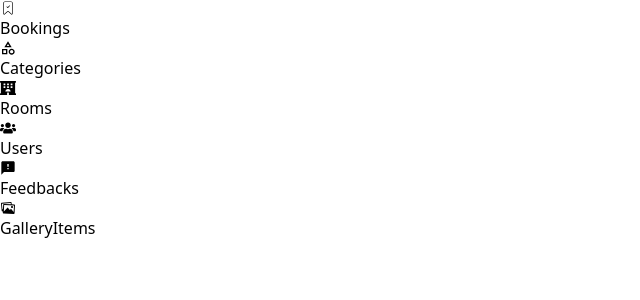
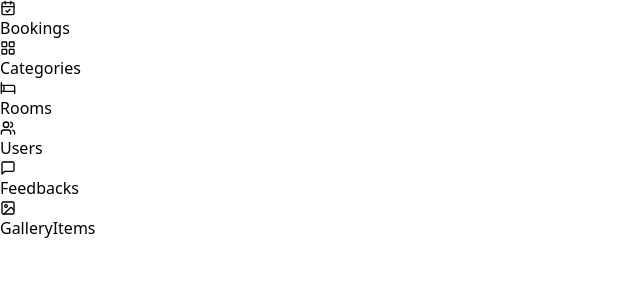
Before and after one commit to vindyasathsarani/hotel-management-frontend, a React (Vite) app: page /admin in a window 1280 px wide. Shown: the top 300 px of the page, without its empty margins (0-640 px from the left). Built offline with nearby package versions, Linux system fonts and the light colour scheme.

Commit message:
Setup Login page with routing

```diff
--- a/src/App.jsx
+++ b/src/App.jsx
@@ -2,15 +2,16 @@ import { BrowserRouter, Route, Routes } from "react-router-dom";
 import "./App.css";
 import AdminPage from "./pages/admin-page/admin";
 import HomePage from "./pages/client-page/homePage";
-import TestComponent from "./components/test/test";
+import LoginPage from "./pages/client-page/login";
 
 function App() {
   return (
     <BrowserRouter>
       <Routes>
         <Route path="/" element={<HomePage />} />
-        <Route path="/test" element={<TestComponent/>}/>
+        <Route path="/login" element={<LoginPage/>}/>
         <Route path="/admin/*" element={<AdminPage />} />
+
 
       </Routes>
     </BrowserRouter>
--- a/src/components/test/test.jsx
+++ b/src/components/test/test.jsx
@@ -1,15 +1,32 @@
-export default function TestComponent(){
+import { useState } from "react";
 
-    let num = 0;
+export default function TestComponent() {
+  const [num, setNum] = useState(0);
 
-    return(
-        <div className="bg-red-900 w-full h-[100vh] flex justify-center items-center">
-            <div className="bg-white w-[350px] h-[350px] flex justify-center items-center">
-                <button className="w-[60px] h-[60px] bg-blue-500 rounded-full text-2xl text-white text-center">
-                    -
-                </button>
-            </div>
+  return (
+    <div className="bg-red-900 w-full h-[100vh] flex justify-center items-center">
+      <div className="bg-white w-[350px] h-[350px] flex justify-center items-center">
+        <button
+          className="w-[60px] h-[60px] bg-blue-500 rounded-full text-2xl text-white text-center"
+          onClick={() => {
+            const newNum = num - 1;
 
-        </div>
-    )
+            setNum(newNum);
+          }}
+        >
+          -
+        </button>
+        <span className="text-6xl">{num}</span>
+        <button
+          className="w-[60px] h-[60px] bg-red-500 rounded-full text-2xl text-white text-center"
+          onClick={() => {
+            const newNum = num + 1;
+            setNum(newNum);
+          }}
+        >
+          +
+        </button>
+      </div>
+    </div>
+  );
 }
--- a/src/pages/admin-page/admin.jsx
+++ b/src/pages/admin-page/admin.jsx
@@ -1,10 +1,10 @@
 import { Link, Route, Routes } from "react-router-dom";
-import { CiBookmarkCheck } from "react-icons/ci";
-import { MdOutlineCategory } from "react-icons/md";
-import { FaHotel } from "react-icons/fa"; // Icon for Rooms
-import { FaUsers } from "react-icons/fa"; // Icon for Users
-import { MdFeedback } from "react-icons/md"; // Icon for Feedbacks
-import { IoMdImages } from "react-icons/io"; // Icon for GalleryItems
+import { LuCalendarCheck } from "react-icons/lu"; // Line icon for Bookings
+import { LuLayoutGrid } from "react-icons/lu"; // Line icon for Categories
+import { LuBed } from "react-icons/lu"; // Line icon for Rooms
+import { LuUsers } from "react-icons/lu"; // Line icon for Users
+import { LuMessageSquare } from "react-icons/lu"; // Line icon for Feedbacks
+import { LuImage } from "react-icons/lu"; // Line icon for GalleryItems
 import AdminBooking from "../admin/Bookings/adminBooking";
 import AdminCategories from "../admin/categories/adminCategories";
 import AdminFeedback from "../admin/feedbacks/feedback";
@@ -20,42 +20,42 @@ export default function AdminPage() {
         {/* Bookings */}
         <div className="text-white text-[30px] hover:font-bold flex items-center px-4">
           <Link to="/admin/bookings" className="flex items-center gap-2">
-            <CiBookmarkCheck />
+            <LuCalendarCheck />
             Bookings
           </Link>
         </div>
         {/* Categories */}
         <div className="text-white text-[30px] hover:font-bold flex items-center px-4">
           <Link to="/admin/categories" className="flex items-center gap-2">
-            <MdOutlineCategory />
+            <LuLayoutGrid />
             Categories
           </Link>
         </div>
         {/* Rooms */}
         <div className="text-white text-[30px] hover:font-bold flex items-center px-4">
           <Link to="/admin/rooms" className="flex items-center gap-2">
-            <FaHotel />
+            <LuBed />
             Rooms
           </Link>
         </div>
         {/* Users */}
         <div className="text-white text-[30px] hover:font-bold flex items-center px-4">
           <Link to="/admin/users" className="flex items-center gap-2">
-            <FaUsers />
+            <LuUsers />
             Users
           </Link>
         </div>
         {/* Feedbacks */}
         <div className="text-white text-[30px] hover:font-bold flex items-center px-4">
           <Link to="/admin/feedbacks" className="flex items-center gap-2">
-            <MdFeedback />
+            <LuMessageSquare />
             Feedbacks
           </Link>
         </div>
         {/* GalleryItems */}
         <div className="text-white text-[30px] hover:font-bold flex items-center px-4">
           <Link to="/admin/gallery" className="flex items-center gap-2">
-            <IoMdImages />
+            <LuImage />
             GalleryItems
           </Link>
         </div>
--- a/src/pages/client-page/homePage.jsx
+++ b/src/pages/client-page/homePage.jsx
@@ -24,7 +24,7 @@ export default function HomePage() {
           </button>
         </div>
         <h1 className="text-[#5C534B] text-[50px] font-bold mt-6 text-center">
-          Welcome to the Vinara Villa
+          Welcome to the Lush Oasis Hotel
         </h1>
       </div>
     </>
--- /dev/null
+++ b/src/pages/client-page/login.jsx
@@ -0,0 +1,7 @@
+export default function LoginPage(){
+    return(
+        <div className="w-full h-[100vh] bg-blue-600">
+
+        </div>
+    )
+}
```
Also changed, not shown: 1 other file (tests, documents, lock files or other folders).
